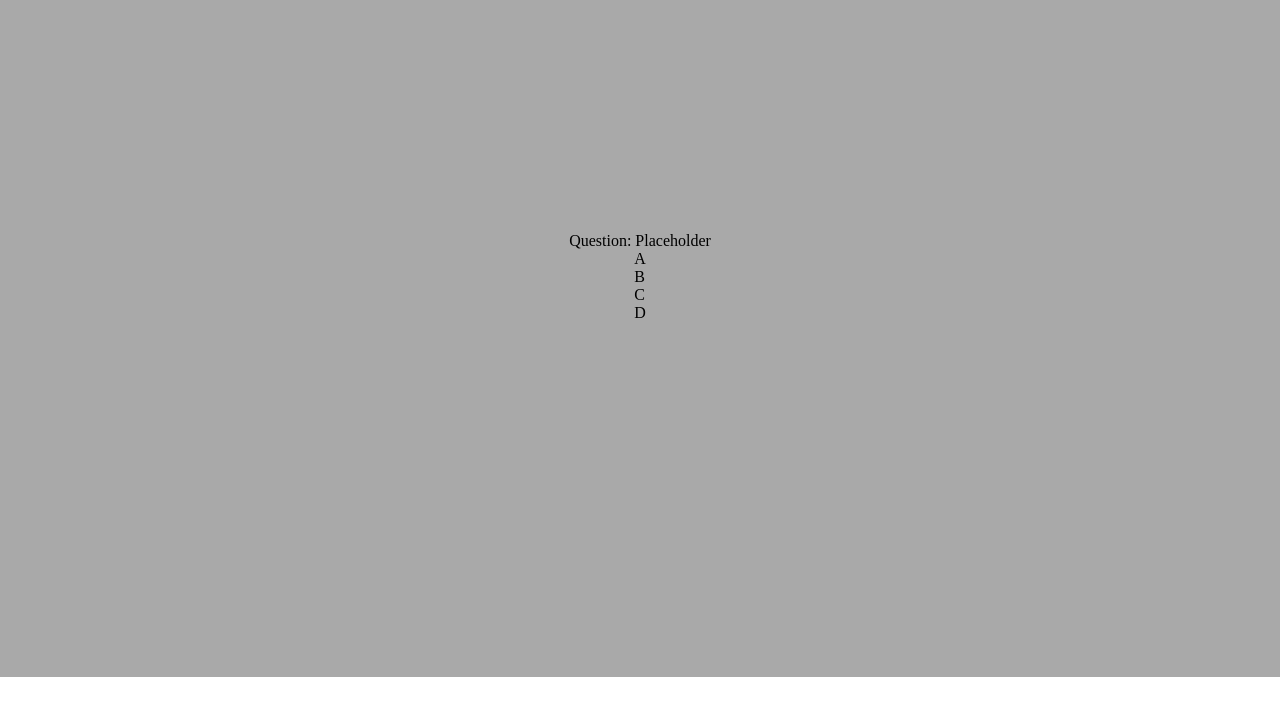
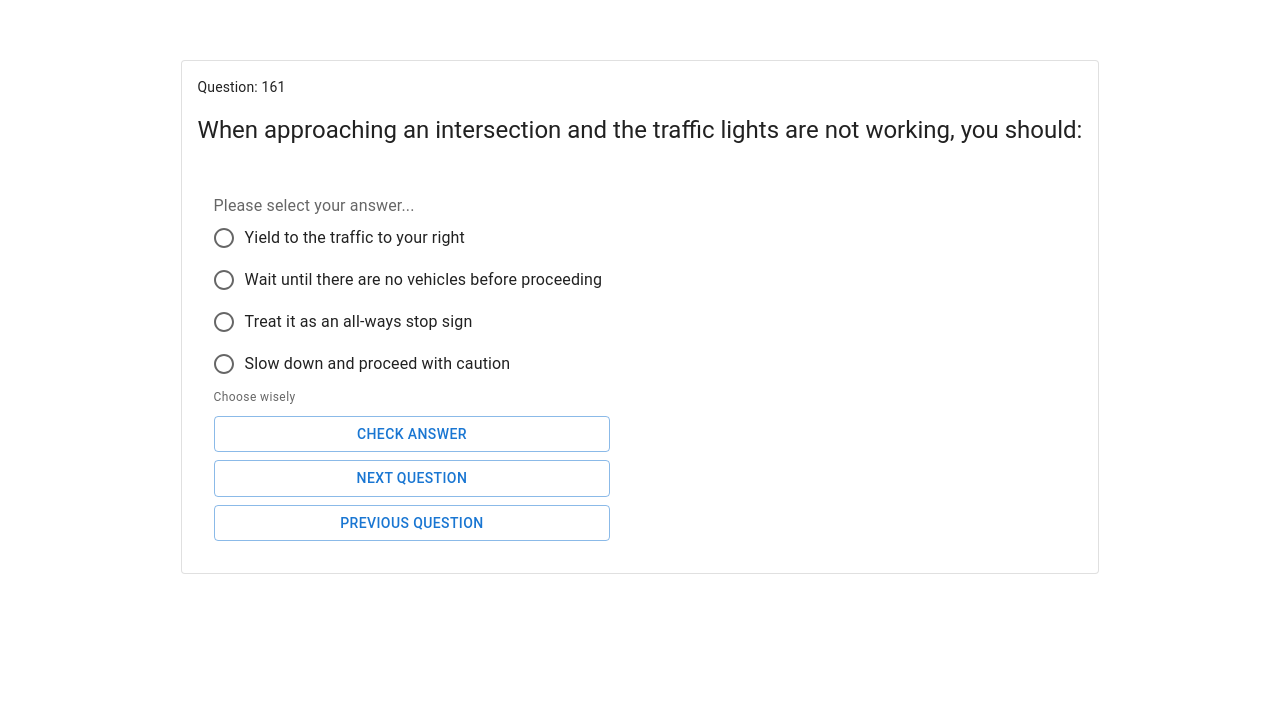
Before and after one commit to allentsangdev/driver-exam-helper, a React (Create React App) app in the folder helper/: page / in a window 1280 px wide. Shown: the part 123-838 px from the top of the page. Before the commit the page ends 800 px from the top, so only its background shows below. Built offline with nearby package versions, Linux system fonts and the light colour scheme.

Commit message:
update question card ui

```diff
--- a/helper/package.json
+++ b/helper/package.json
@@ -3,6 +3,10 @@
   "version": "0.1.0",
   "private": true,
   "dependencies": {
+    "@emotion/react": "^11.10.6",
+    "@emotion/styled": "^11.10.6",
+    "@mui/icons-material": "^5.11.11",
+    "@mui/material": "^5.11.13",
     "@testing-library/jest-dom": "^5.16.5",
     "@testing-library/react": "^13.4.0",
     "@testing-library/user-event": "^13.5.0",
--- a/helper/src/components/QuestionCard.js
+++ /dev/null
@@ -1,15 +0,0 @@
-function QuestionCard() {
-  return (
-      <div id="question_card">
-        <div id="question">Question: Placeholder </div>
-        <div id="options">
-          <div className="option" id="option_1">A</div>
-          <div className="option" id="option_2">B</div>
-          <div className="option" id="option_3">C</div>
-          <div className="option" id="option_4">D</div>
-        </div>
-      </div>
-  );
-}
-
-export default QuestionCard;
--- /dev/null
+++ b/helper/src/components/QuestionCard.jsx
@@ -0,0 +1,101 @@
+import * as React from 'react';
+import Box from '@mui/material/Box';
+import Card from '@mui/material/Card';
+import CardActions from '@mui/material/CardActions';
+import CardContent from '@mui/material/CardContent';
+import Button from '@mui/material/Button';
+import Typography from '@mui/material/Typography';
+
+import Radio from '@mui/material/Radio';
+import RadioGroup from '@mui/material/RadioGroup';
+import FormControlLabel from '@mui/material/FormControlLabel';
+import FormControl from '@mui/material/FormControl';
+import FormHelperText from '@mui/material/FormHelperText';
+import FormLabel from '@mui/material/FormLabel';
+
+import ArrowCircleRightIcon from '@mui/icons-material/ArrowCircleRight';
+import ArrowCircleLeftIcon from '@mui/icons-material/ArrowCircleLeft';
+import IconButton from '@mui/material/IconButton';
+
+
+// mockdata
+const mockData = {
+  _id: "641577fa7d058360fb2fc9e7",
+    questionNumber: "161",
+    question: "When approaching an intersection and the traffic lights are not working, you should:",
+    option1: "Yield to the traffic to your right",
+    option2: "Wait until there are no vehicles before proceeding",
+    option3: "Treat it as an all-ways stop sign",
+    option4: "Slow down and proceed with caution",
+    answer: "2"
+}
+
+function AnswerForm() {
+  const [value, setValue] = React.useState('');
+  const [error, setError] = React.useState(false);
+  const [helperText, setHelperText] = React.useState('Choose wisely');
+
+  let correctAnswer = mockData.answer
+
+  const handleRadioChange = (event) => {
+    setValue(event.target.value);
+    setHelperText(' ');
+    setError(false);
+  };
+
+  const handleSubmit = (event) => {
+    event.preventDefault();
+
+    if (value === correctAnswer) {
+      setHelperText('You got it!');
+      setError(false);
+    } else if (value === '') {
+      setHelperText('Please select an option');
+      setError(true);
+    } else {
+      setHelperText('Incorrect');
+      setError(true);
+    }
+  };
+
+  return (
+    <form onSubmit={handleSubmit}>
+      <FormControl sx={{ m: 3 }} error={error} variant="standard">
+        <FormLabel>Please select your answer...</FormLabel>
+        <RadioGroup value={value} onChange={handleRadioChange}>
+
+          <FormControlLabel value="1" control={<Radio />} label={mockData.option1} />
+          <FormControlLabel value="2" control={<Radio />} label={mockData.option2} />
+          <FormControlLabel value="3" control={<Radio />} label={mockData.option3} />
+          <FormControlLabel value="4" control={<Radio />} label={mockData.option4} />
+
+        </RadioGroup>
+
+        <FormHelperText>{helperText}</FormHelperText>
+        <Button sx={{ mt: 1, mr: 1 }} type="submit" variant="outlined"> Check Answer </Button>
+        <Button sx={{ mt: 1, mr: 1 }} variant="outlined"> Next Question </Button>
+        <Button sx={{ mt: 1, mr: 1 }} variant="outlined"> Previous Question </Button>
+      </FormControl>
+    </form>
+  );
+}
+
+const card = (
+  <React.Fragment>
+    <CardContent>
+      <Typography sx={{ fontSize: 14}}> Question: {mockData.questionNumber} </Typography>
+      <Typography variant="h5" component="div" sx = {{marginTop:2}}> {mockData.question} </Typography>
+    </CardContent>
+    <CardActions>
+      <AnswerForm/>
+    </CardActions>
+  </React.Fragment>
+);
+
+export default function QuestionCard() {
+  return (
+    <Box sx={{ display: 'flex', flexDirection: "column", justifyContent:'center', alignItems:"center", height: "100vh", padding: 5 }}>
+      <Card variant="outlined">{card}</Card>
+    </Box>
+  );
+}
--- a/helper/src/components/app.css
+++ b/helper/src/components/app.css
@@ -2,12 +2,3 @@ body{
     margin: 0;
     padding: 0
 }
-
-#question_card{
-    display: flex;
-    flex-direction: column;
-    justify-content: center;
-    align-items: center;
-    height: 100vh;
-    background-color: darkgray;
-  }
```
Also changed, not shown: 1 other file (tests, documents, lock files or other folders).
